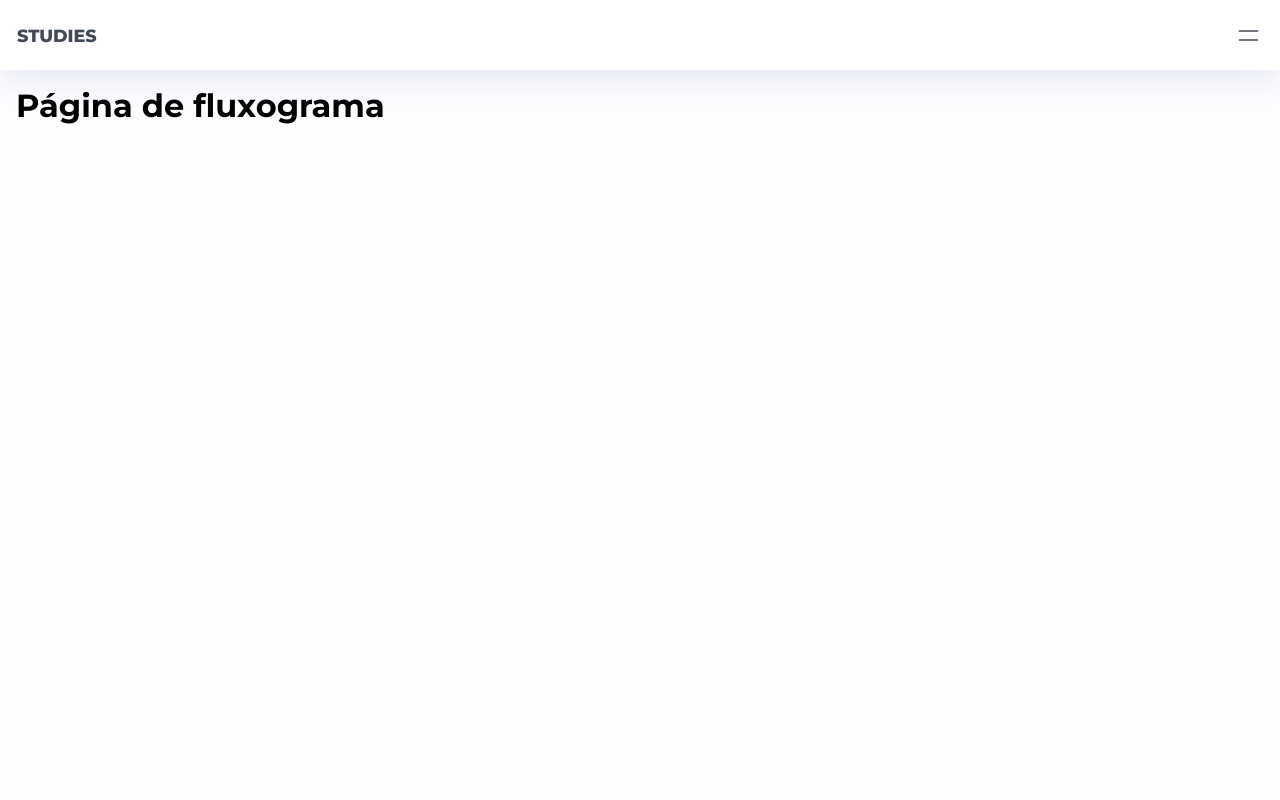
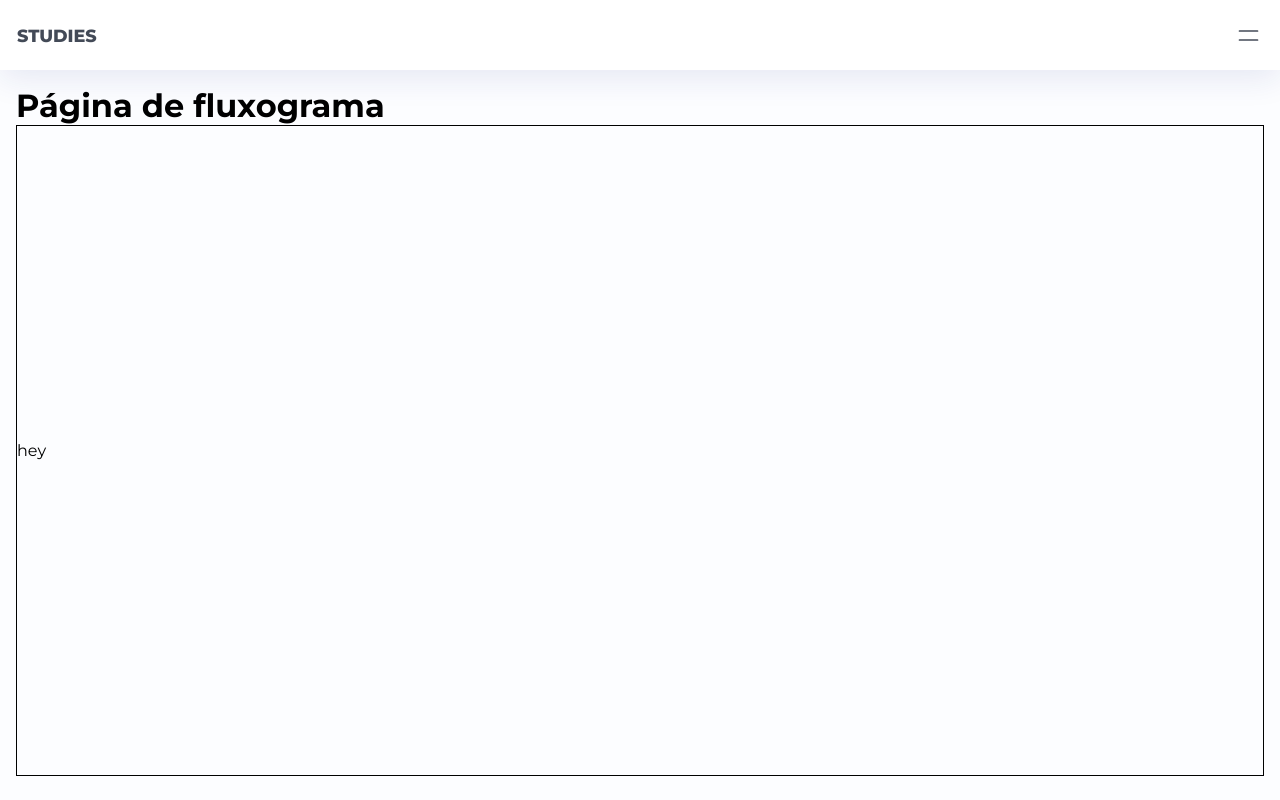
Before and after one commit to alalan55/studies, a Vue app: page /fluxogram in a window 1280 px wide. Built offline with nearby package versions, Linux system fonts and the light colour scheme.

Commit message:
Inicia construção de elementos basicos

```diff
--- a/src/assets/scss/main.scss
+++ b/src/assets/scss/main.scss
@@ -1 +1,2 @@
 @use './base';
+@forward './utilities/index.scss'
--- /dev/null
+++ b/src/components/templates/FluxoGram/components/rect.vue
@@ -0,0 +1,17 @@
+<script setup></script>
+<script>
+export default {
+  name: "Rect",
+};
+</script>
+<template>
+  <div class="rect"></div>
+</template>
+
+<style lang="scss" scoped>
+@import "@/assets/scss/main.scss";
+
+.rect{
+    border: 1px solid;
+}
+</style>
--- a/src/components/templates/FluxoGram/index.vue
+++ b/src/components/templates/FluxoGram/index.vue
@@ -1,15 +1,41 @@
 <script setup>
-
+import { ref } from "vue";
+import Rect from "./components/rect.vue";
+const nodes = ref([
+  {
+    id: 1,
+    tipo: "node",
+    x: 0,
+    y: 0,
+    texto: "",
+    conexoes: [],
+  },
+]);
 </script>
 
+<template>
+  <div class="flow">
+    <h1>Página de fluxograma</h1>
 
-<template>
-    <div>
-        <h1>Página de fluxograma</h1>
+    <div class="flow__list">
+        hey
     </div>
+  </div>
 </template>
 
+<style lang="scss" scoped>
+@import "@/assets/scss/main.scss";
 
-<style lang="scss" scoped>
+.flow {
+  height: calc(100vh - $navHeight - 40px);
+  display: flex;
+  flex-direction: column;
 
+  &__list{
+    border: 1px solid;
+    height: 100%;
+    display: flex;
+    align-items: center;
+  }
+}
 </style>
```
Also changed, not shown: src/assets/scss/utilities/index.scss (renamed from src/assets/scss/utilities/_index.scss).
